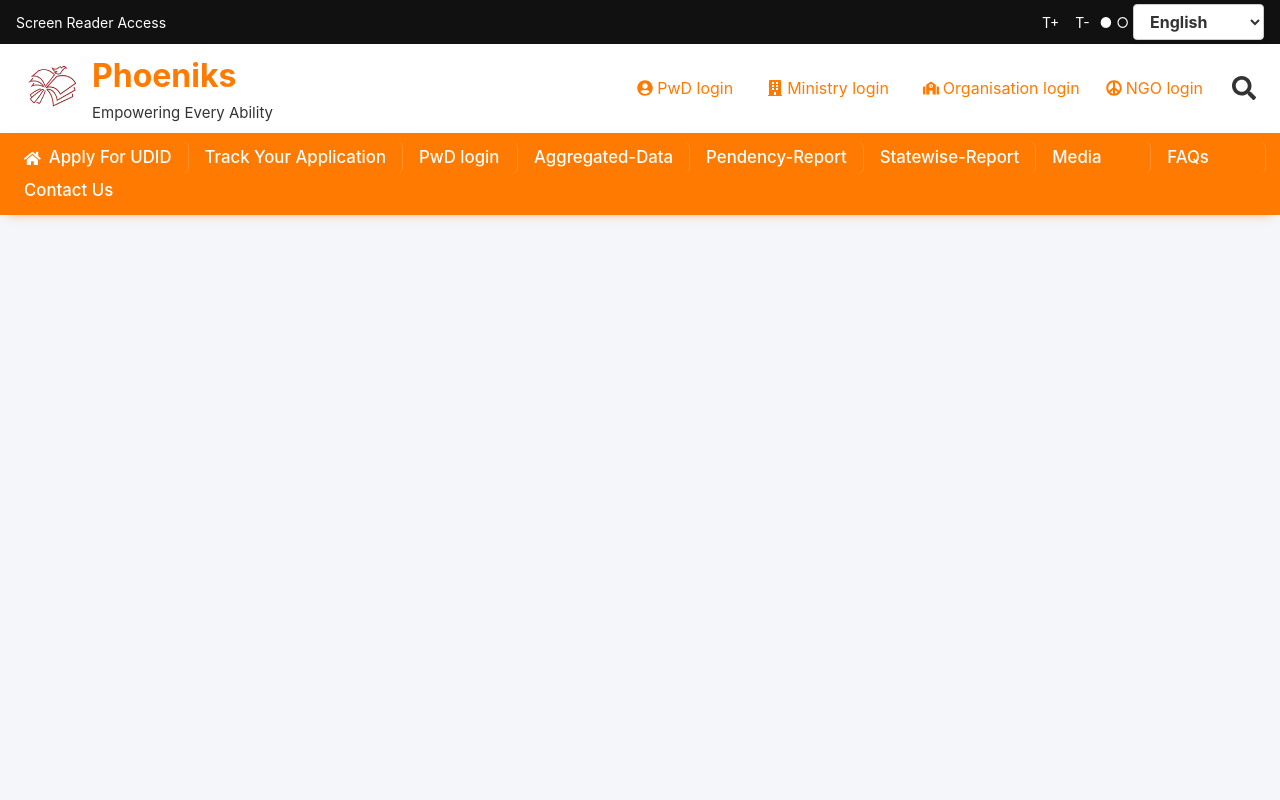
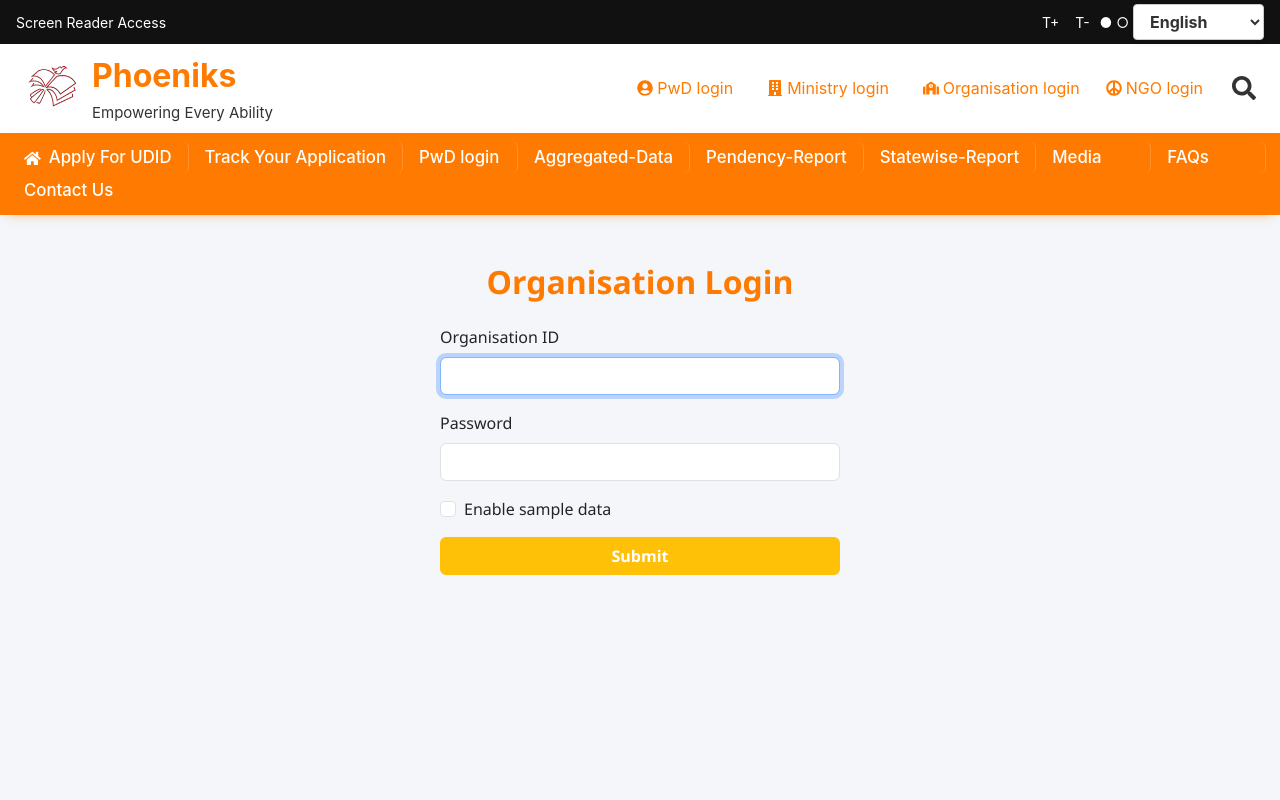
Before and after one commit to Chokkalingam-s/Phoneiks, a React (Vite) app in the folder phoeniks/: page /organisation-login in a window 1280 px wide. Shown: the top 800 px of the page. Built offline with nearby package versions, Linux system fonts and the light colour scheme.

Commit message:
basic org and forum

```diff
--- a/phoeniks/src/App.jsx
+++ b/phoeniks/src/App.jsx
@@ -9,6 +9,10 @@ import ApplyForUdid from "./pages/ApplyForUdid.jsx";
 import ApplyUdidForm from "./pages/ApplyUdidForm.jsx";
 import PwdLogin from "./pages/PwdLogin.jsx";
 import PwdDashboard from "./pages/PwdDashboard.jsx";
+import OrganisationLogin from "./pages/OrganisationLogin";
+import OrganisationDashboard from "./pages/OrganisationDashboard";
+import OrganisationContentUpload from "./pages/OrganisationContentUpload";
+
 
 import { AppProvider, AppContext } from "./context/AppContext.jsx";
 
@@ -37,6 +41,9 @@ const MainApp = () => {
           <Route path="/apply-udid-form" element={<ApplyUdidForm />} />
           <Route path="/pwd-login" element={<PwdLogin />} />
           <Route path="/pwd-dashboard" element={<PwdDashboard />} />
+          <Route path="/organisation-login" element={<OrganisationLogin />} />
+          <Route path="/org-dashboard" element={<OrganisationDashboard />} />
+          <Route path="/organisation-forum" element={<OrganisationContentUpload />} />
         </Routes>
       </main>
       <Footer />
--- /dev/null
+++ b/phoeniks/src/pages/OrganisationContentUpload.jsx
@@ -0,0 +1,77 @@
+import React, { useState } from "react";
+
+export default function OrganisationContentUpload() {
+  const [selectedTag, setSelectedTag] = useState("");
+  const [files, setFiles] = useState(null);
+  const [message, setMessage] = useState("");
+
+  const disabilityTags = [
+    "Braille System",
+    "Sign Language",
+    "Audio Narration",
+    "Text-to-Speech Material",
+    "Simplified Learning Guides"
+  ];
+
+  const handleSubmit = (e) => {
+    e.preventDefault();
+
+    if (!selectedTag || !files) {
+      setMessage("Please select a tag and upload at least one file.");
+      return;
+    }
+
+    // TODO: send data to backend (Django or Firebase)
+    console.log({
+      tag: selectedTag,
+      uploadedFiles: files
+    });
+
+    setMessage("✅ Content uploaded successfully!");
+    setSelectedTag("");
+    setFiles(null);
+  };
+
+  return (
+    <div className="container py-5" style={{ maxWidth: 600 }}>
+      <h3 className="text-center mb-4" style={{ color: "#FF7A00" }}>
+        Upload Educational Content
+      </h3>
+
+      <form onSubmit={handleSubmit}>
+        <div className="mb-3">
+          <label className="form-label fw-bold">Select Disability Type</label>
+          <select
+            className="form-select"
+            value={selectedTag}
+            onChange={(e) => setSelectedTag(e.target.value)}
+          >
+            <option value="">-- Choose a category --</option>
+            {disabilityTags.map((tag, i) => (
+              <option key={i} value={tag}>{tag}</option>
+            ))}
+          </select>
+        </div>
+
+        <div className="mb-3">
+          <label className="form-label fw-bold">Upload Image/Video</label>
+          <input
+            type="file"
+            accept="image/*,video/*"
+            multiple
+            className="form-control"
+            onChange={(e) => setFiles(e.target.files)}
+          />
+        </div>
+
+        <button type="submit" className="btn btn-primary w-100">
+          Upload
+        </button>
+      </form>
+
+      {message && (
+        <div className="alert alert-info text-center mt-4">{message}</div>
+      )}
+    </div>
+  );
+}
--- /dev/null
+++ b/phoeniks/src/pages/OrganisationDashboard.jsx
@@ -0,0 +1,63 @@
+import React from "react";
+import { useNavigate } from "react-router-dom";
+
+export default function OrganisationDashboard() {
+  const navigate = useNavigate();
+
+  const employee = {
+    name: "Priya Sharma",
+    id: "ORG-EMP-202501",
+    address: "32, Mount Road, Chennai, India",
+    experience: "10 years",
+    role: "Senior Coordinator",
+    department: "Administration",
+    qualification: "MBA (HR)",
+    email: "priya.sharma@organisation.org",
+    phone: "+91-9998887776",
+    joiningDate: "21-Feb-2014"
+  };
+
+  return (
+    <main className="container py-4" style={{ minHeight: "80vh" }}>
+      <div className="d-flex justify-content-end mb-4">
+        <button
+          className="btn btn-outline-primary me-2"
+          onClick={() => navigate("/organisation-forum")}
+        >
+          Forum
+        </button>
+        <button
+          className="btn btn-outline-danger"
+          onClick={() => navigate("/organisation-login")}
+        >
+          Logout
+        </button>
+      </div>
+
+      <div className="card shadow mx-auto" style={{ maxWidth: 500, borderRadius: 16 }}>
+        <div className="card-body">
+          <h4 className="card-title text-center mb-3" style={{ color: "#FF7A00" }}>
+            Employee Details
+          </h4>
+          <table className="table table-borderless mb-0">
+            <tbody>
+              <tr><td className="fw-bold">Name:</td><td>{employee.name}</td></tr>
+              <tr><td className="fw-bold">Employee ID:</td><td>{employee.id}</td></tr>
+              <tr><td className="fw-bold">Role:</td><td>{employee.role}</td></tr>
+              <tr><td className="fw-bold">Department:</td><td>{employee.department}</td></tr>
+              <tr><td className="fw-bold">Qualification:</td><td>{employee.qualification}</td></tr>
+              <tr><td className="fw-bold">Experience:</td><td>{employee.experience}</td></tr>
+              <tr><td className="fw-bold">Joining Date:</td><td>{employee.joiningDate}</td></tr>
+              <tr><td className="fw-bold">Address:</td><td>{employee.address}</td></tr>
+              <tr>
+                <td className="fw-bold">Email:</td>
+                <td><a href={`mailto:${employee.email}`}>{employee.email}</a></td>
+              </tr>
+              <tr><td className="fw-bold">Phone:</td><td>{employee.phone}</td></tr>
+            </tbody>
+          </table>
+        </div>
+      </div>
+    </main>
+  );
+}
--- /dev/null
+++ b/phoeniks/src/pages/OrganisationLogin.jsx
@@ -0,0 +1,90 @@
+import React, { useState } from "react";
+import { useNavigate } from "react-router-dom";
+
+export default function OrganisationLogin() {
+  const [form, setForm] = useState({
+    orgId: "",
+    password: "",
+    sampleEnabled: false
+  });
+
+  const dummy = {
+    orgId: "ORG2025DEMO",
+    password: "orgDemoPass123"
+  };
+
+  const navigate = useNavigate();
+
+  function handleChange(e) {
+    const { name, value, type, checked } = e.target;
+    if (name === "sampleEnabled") {
+      setForm({
+        orgId: checked ? dummy.orgId : "",
+        password: checked ? dummy.password : "",
+        sampleEnabled: checked
+      });
+      return;
+    }
+    setForm(prev => ({
+      ...prev,
+      [name]: value
+    }));
+  }
+
+  function handleSubmit(e) {
+    e.preventDefault();
+    // TODO: Add authentication if required
+    navigate("/org-dashboard"); // redirects after submit
+  }
+
+  return (
+    <main className="container my-5" style={{ minHeight: "80vh" }}>
+      <div className="mx-auto" style={{ maxWidth: 400 }}>
+        <h2 className="text-center mb-4" style={{ color:"#FF7A00", fontWeight:700 }}>Organisation Login</h2>
+        <form onSubmit={handleSubmit}>
+          <div className="mb-3">
+            <label htmlFor="orgId" className="form-label">Organisation ID</label>
+            <input
+              id="orgId"
+              name="orgId"
+              type="text"
+              className="form-control"
+              value={form.orgId}
+              onChange={handleChange}
+              required
+              autoFocus
+            />
+          </div>
+          <div className="mb-3">
+            <label htmlFor="password" className="form-label">Password</label>
+            <input
+              id="password"
+              name="password"
+              type="password"
+              className="form-control"
+              value={form.password}
+              onChange={handleChange}
+              required
+            />
+          </div>
+          <div className="form-check mb-3">
+            <input
+              id="sampleEnabled"
+              name="sampleEnabled"
+              type="checkbox"
+              className="form-check-input"
+              checked={form.sampleEnabled}
+              onChange={handleChange}
+            />
+            <label htmlFor="sampleEnabled" className="form-check-label">
+              Enable sample data
+            </label>
+          </div>
+          <button type="submit" className="btn btn-warning w-100 text-white fw-bold">
+            Submit
+          </button>
+        </form>
+      </div>
+    </main>
+  );
+}
```
